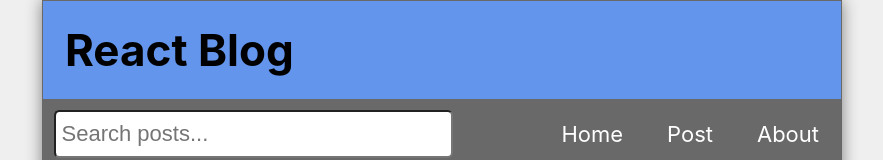
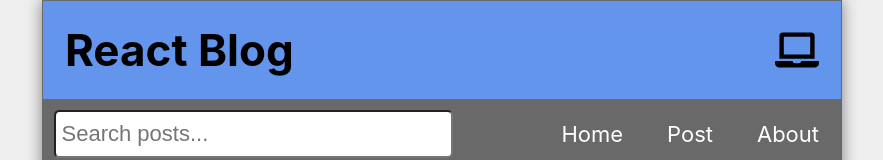
Before and after one commit to Abrafaks/blog, a React (Create React App) app: page / in a window 1280 px wide. Shown: the top 160 px of the page, without its empty margins (198-1081 px from the left). Built offline with nearby package versions, Linux system fonts and the light colour scheme; data requests are answered from the project's data file.

Commit message:
Add conditional system icon display

```diff
--- a/package.json
+++ b/package.json
@@ -10,6 +10,7 @@
     "date-fns": "^3.3.1",
     "react": "^18.2.0",
     "react-dom": "^18.2.0",
+    "react-icons": "^5.0.1",
     "react-router-dom": "^6.22.2",
     "react-scripts": "5.0.1",
     "web-vitals": "^2.1.4"
--- a/src/App.js
+++ b/src/App.js
@@ -9,6 +9,7 @@ import Layout from "./Layout";
 import { format } from "date-fns";
 import api from "./api/posts";
 import EditPost from "./EditPost";
+import { useWindowSize } from "./hooks/useWindowSize";
 
 function App() {
     const navigate = useNavigate();
@@ -19,6 +20,7 @@ function App() {
     const [postBody, setPostBody] = useState("");
     const [editTitle, setEditTitle] = useState("");
     const [editBody, setEditBody] = useState("");
+    const { width } = useWindowSize();
 
     useEffect(() => {
         const fetchPosts = async () => {
@@ -95,6 +97,7 @@ function App() {
                         title="React Blog"
                         search={search}
                         setSearch={setSearch}
+                        width={width}
                     />
                 }
             >
--- a/src/Header.js
+++ b/src/Header.js
@@ -1,9 +1,17 @@
 import React from "react";
+import { FaLaptop, FaTabletAlt, FaMobileAlt } from "react-icons/fa";
 
-const Header = ({ title }) => {
+const Header = ({ title, width }) => {
     return (
         <header className="header">
             <h1>{title || ""}</h1>
+            {width < 768 ? (
+                <FaMobileAlt />
+            ) : width < 992 ? (
+                <FaTabletAlt />
+            ) : (
+                <FaLaptop />
+            )}
         </header>
     );
 };
--- a/src/Layout.js
+++ b/src/Layout.js
@@ -4,10 +4,10 @@ import Header from "./Header";
 import Nav from "./Nav";
 import Footer from "./Footer";
 
-const Layout = ({ title, search, setSearch }) => {
+const Layout = ({ title, search, setSearch, width }) => {
     return (
         <div className="App">
-            <Header title={title} />
+            <Header title={title} width={width} />
             <Nav search={search} setSearch={setSearch} />
             <Outlet />
             <Footer />
--- /dev/null
+++ b/src/hooks/useWindowSize.js
@@ -0,0 +1,29 @@
+import { useEffect, useState } from "react";
+
+export const useWindowSize = () => {
+    const [windowSize, setWindowSize] = useState({
+        width: undefined,
+        height: undefined,
+    });
+
+    useEffect(() => {
+        const handleResize = () => {
+            setWindowSize({
+                width: window.innerWidth,
+                height: window.innerHeight,
+            });
+        };
+
+        handleResize();
+
+        window.addEventListener("resize", handleResize);
+
+        const cleanUp = () => {
+            window.removeEventListener("resize", handleResize);
+        };
+
+        return cleanUp;
+    }, []);
+
+    return windowSize;
+};
```
Also changed, not shown: 1 other file (tests, documents, lock files or other folders).
